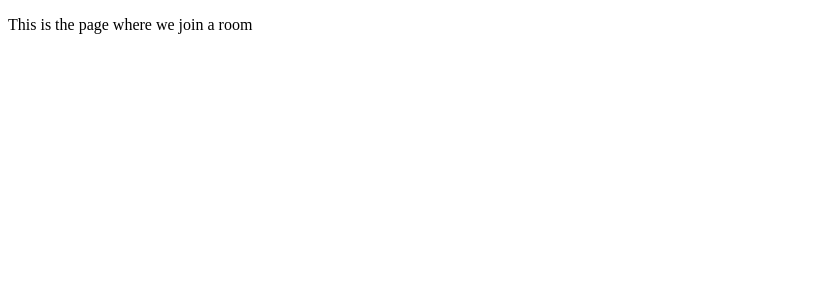
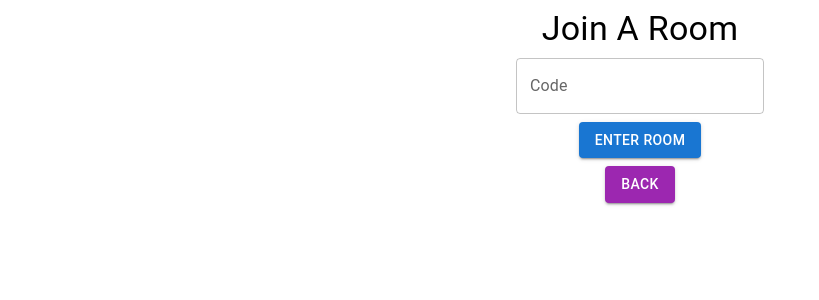
Before and after one commit to olikigotho/music_controller, a React app in the folder frontend/: page /join in a window 1280 px wide. Shown: the top 300 px of the page, without its empty margins (0-819 px from the left). Built offline with nearby package versions, Linux system fonts and the light colour scheme; the HTML template or start-up script is replaced by a standard one.

Commit message:
Finished tutorial 8. Room view is not listing all the rooms which exist

```diff
--- a/frontend/src/components/App.js
+++ b/frontend/src/components/App.js
@@ -9,15 +9,15 @@ import {BrowserRouter as Router, Route, Routes, Link, Redirect } from "react-rou
 const App = () => {
     const [content, setContent] = useState("Testing Now!")
     return (// JSX code representing the content to be rendered
-        <div>
+        // Move center to whaterver room we want to use it in
+        <div className="center">
             <Home />
         </div>
     );
 };
 
 
-// Wait for the DOM content to be loaded before running the rest of
-// the code
+// Wait for the DOM content to be loaded before running the rest of the code
 document.addEventListener("DOMContentLoaded", function () {
     // Getting the element with the id "app" from the document
     const appDiv = document.getElementById("app");
--- a/frontend/src/components/Create.js
+++ b/frontend/src/components/Create.js
@@ -9,24 +9,30 @@ import {
 
 
 const Create = () => {
-    const navigate = useNavigate()
-    const defaultVotes = 2;
-    const [votesToSkip, setVotesToSkip] = useState(2);
-    const [guestCanPause, setGuestCanPause] = useState(true);
+    const navigate = useNavigate(); // Retrieves the navigate function from the React Router to enable navigation within the application
+
+    const defaultVotes = 2; // Sets the default number of votes to skip a song
+
+    const [votesToSkip, setVotesToSkip] = useState(2); // Initializes the state variable for the number of votes required to skip a song with a default value of 2
+    const [guestCanPause, setGuestCanPause] = useState(true); // Initializes the state variable for whether guests can control playback with a default value of true
+
     const handlesVotesChange = (e) => {
+        // Update the votesToSkip state variable with the value entered in the input field
         setVotesToSkip(e.target.value);
     };
+
     const handleGuestCanPauseChange = (e) => {
-        setGuestCanPause(e.target.value == "true" ? true : false,)
+        // Updates the guestCanPause state variable based on the selected option in the radio buttons
+        setGuestCanPause(e.target.value == "true" ? true : false);
     };
 
     const handleRoomButtonPressed = () => {
         const requestOptions = {
-            method: "POST",
-            headers: {"Content-Type": "application/json"},
+            method: "POST", // Sets the HTTP method to POST for sending data
+            headers: { "Content-Type": "application/json" }, // Sets the content type header to JSON
             body: JSON.stringify({
-                votes_to_skip: votesToSkip,
-                guest_can_pause: guestCanPause
+                votes_to_skip: votesToSkip, // Sets the votes_to_skip value in the request body
+                guest_can_pause: guestCanPause, // Sets the guest_can_pause value in the request body
             }),
         };
         // send the resquest to the target of the fetch
--- a/frontend/src/components/JoinRoom.js
+++ b/frontend/src/components/JoinRoom.js
@@ -1,8 +1,82 @@
-import React, { setState } from "react";
+import React, { useState } from "react";
+import { TextField, Button, Grid, Typography } from "@mui/material";
+import { Link, useNavigate} from "react-router-dom";
+
 
 const JoinRoom = () => {
-    return(
-        <p>This is the page where we join a room</p>
+    const navigate = useNavigate() // Accesses the navigation functionality from the React Router
+
+    const [roomCode, setRoomCode] = useState("") // Defines state variable for the room code
+    const [error, setError] = useState("") // Defines state variable for error message
+
+    const handleTextFieldChange = (e) => {
+        // Update the room code state when the text field value changes
+        setRoomCode(e.target.value);
+    };
+
+    const roomButtonPressed = () => {
+        const requestOptions = {
+            method: "POST",
+            headers: {"Content-Type": "application/json"},
+            body: JSON.stringify({
+                code: roomCode
+            })
+        };
+        // Send a POST request to the backend API to join a room
+        fetch('/api/join-room', requestOptions)
+            .then((response) => {
+                if (response.ok) {
+                    // Navigate to the joined room if the response is successful
+                    navigate(`/room/${roomCode}`)
+                } else {
+                    // Set an error message if the room is not found
+                    setError("Room not found")
+                }
+            })
+            .catch((error) => {
+                // Logs any error to the console that occurs during the API request
+                console.log(error);
+            });
+    };
+
+    return (
+        <Grid container spacing={1}>
+            <Grid item xs={12}  align="center">
+                <Typography variant="h4" component="h4">
+                    Join A Room
+                </Typography>
+            </Grid>
+            <Grid item xs={12}  align="center">
+                <TextField
+                    error={ error }
+                    label="Code"
+                    placeholder="Enter a Room Code"
+                    value={ roomCode }
+                    helperText={ error }
+                    variant="outlined"
+                    onChange={ handleTextFieldChange }
+                />
+            </Grid>
+            <Grid item xs={12}  align="center">
+                <Button
+                    variant="contained"
+                    color="primary"
+                    onClick = { roomButtonPressed }
+                    component = {Link}>
+                    Enter Room
+                </Button>
+            </Grid>
+            <Grid item xs={12}  align="center">
+                <Button
+                    variant="contained"
+                    color="secondary"
+                    to="/"
+                    component = {Link}>
+                    Back
+                </Button>
+            </Grid>
+
+        </Grid>
     );
 }
 
--- a/frontend/src/components/Room.js
+++ b/frontend/src/components/Room.js
@@ -3,15 +3,20 @@ import { useParams } from 'react-router-dom';
 
 const Room = (
 ) => {
-    const { roomCode } = useParams();
-    const [votesToSkip, setVotesToSkip ] = useState(2);
-    const [guestCanPause, setGuestCanPause] = useState(false);
-    const [isHost, setIsHost] = useState(false);
+    const { roomCode } = useParams(); // Retrieves the room code from the URL parameter using the "useParams" hook
+
+    const [votesToSkip, setVotesToSkip] = useState(2); // Defines a state variable for the number of votes required to skip a song
+    const [guestCanPause, setGuestCanPause] = useState(false); // Defines a state variable for whether guests can control playback
+    const [isHost, setIsHost] = useState(false); // Defines a state variable for whether the user is the host of the room
+
     const getRoomDetails = () => {
-        fetch('/api/get-room' + '?code=' + roomCode)
+    // Fetches room details from the backend API based on the room code
+    fetch('/api/get-room' + '?code=' + roomCode)
         // returns without return statment since it's one line
+        // Converts the response to JSON
         .then((response) => response.json())
         .then((data) => {
+            // Updates the state variables with the retrieved room details
             setVotesToSkip(data.votes_to_skip);
             setGuestCanPause(data.guest_can_pause);
             setIsHost(data.is_host);
@@ -19,6 +24,7 @@ const Room = (
         });
     }
     useEffect(() => {
+         // Executes the "getRoomDetails" function when the component mounts
         getRoomDetails();
       }, []);
     return (
--- a/frontend/static/css/index.css
+++ b/frontend/static/css/index.css
@@ -21,5 +21,12 @@ body {
 #app {
     width: 100%;
     height: 100%;
-    display: flex;
 }
+
+/* Centered in the middle of whatever div*/
+.center{
+    position: absolute;
+    top: 50%;
+    left: 50%;
+    transform: translate(-50%, -50%);
+}
```
Also changed, not shown: 2 other files (tests, documents, lock files or other folders).
